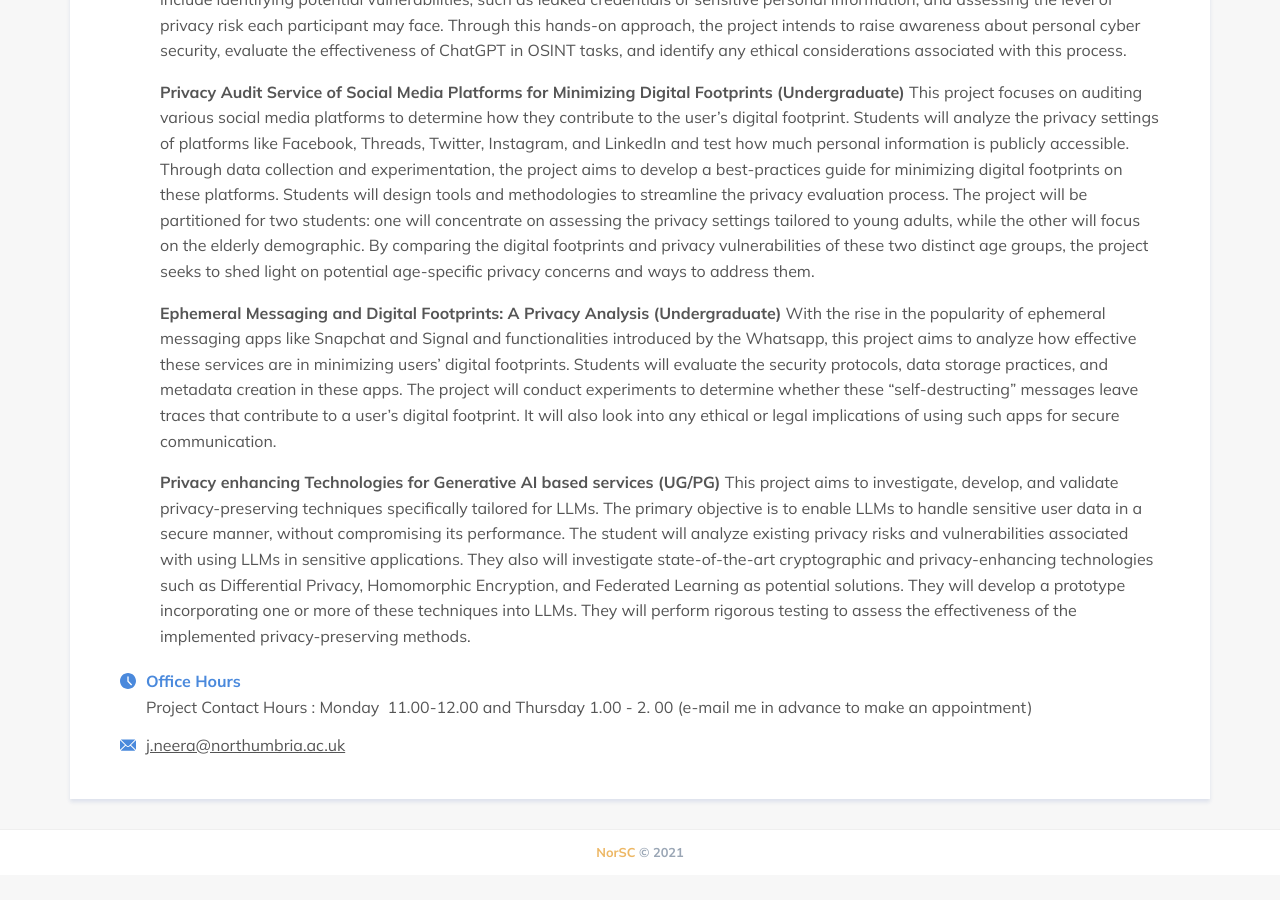
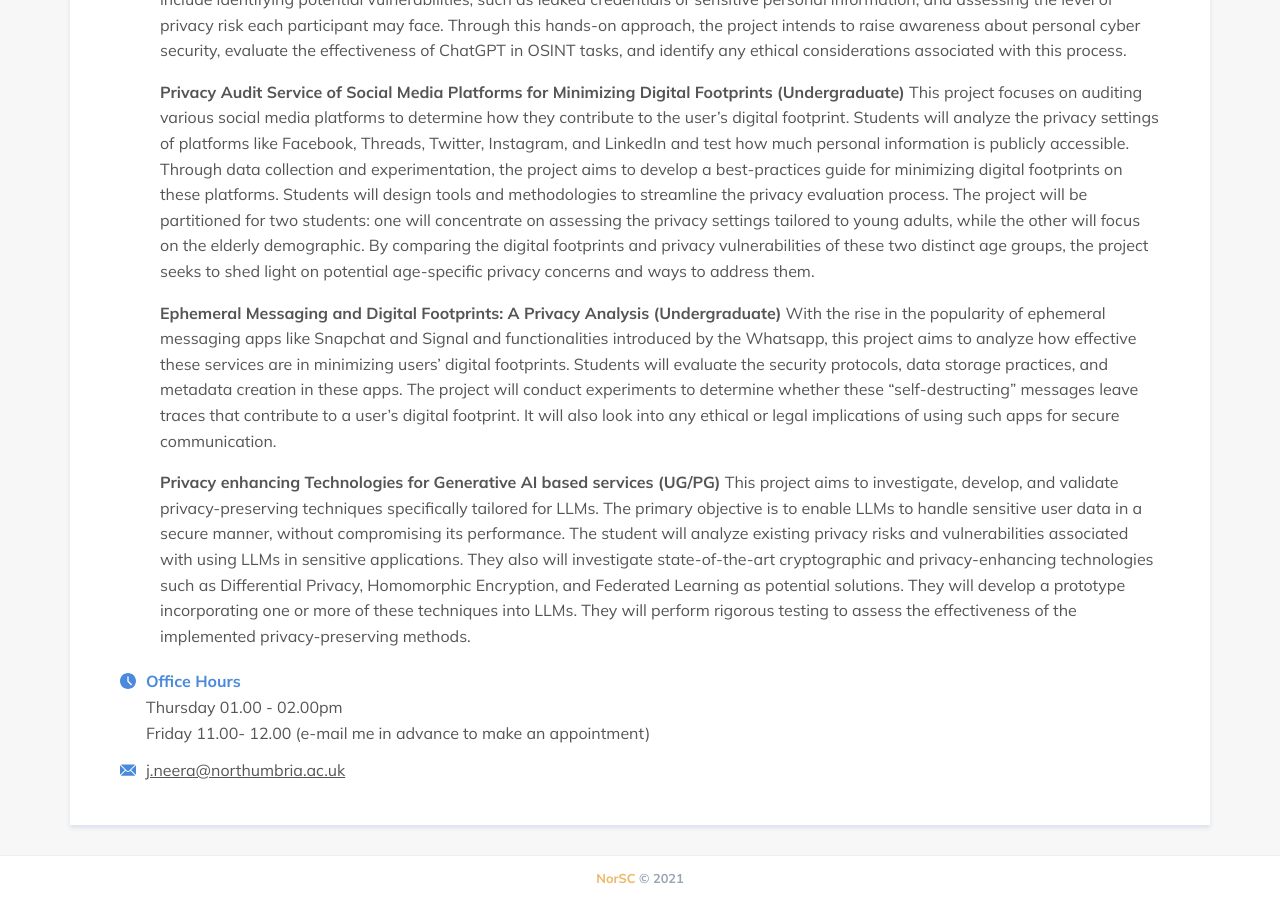
Before and after one commit to NorSC/supervisor-search, a Jekyll site: the page built from _supervisors/jeyamohan-neera.md, in a window 1280 px wide and 900 px high, scrolled down 633 px. Built offline with Jekyll 4.4.1, drawn with Linux system fonts in a browser that asks for light colours; a script that is not in the unit is left out; before the commit the page ends 1508 px from its top, so only the background shows below that.

Commit message:
Update Supervisors “jeyamohan-neera”

```diff
--- a/_supervisors/jeyamohan-neera.md
+++ b/_supervisors/jeyamohan-neera.md
@@ -5,8 +5,9 @@ available: true
 available_msc: true
 available_phd: false
 email: j.neera@northumbria.ac.uk
-office_hours: "Project Contact Hours : Monday  11.00-12.00 and Thursday 1.00 -
-  2. 00 (e-mail me in advance to make an appointment)"
+office_hours: |-
+  Thursday 01.00 - 02.00pm
+  Friday 11.00- 12.00 (e-mail me in advance to make an appointment)
 research_group: Cyber Security and Network Systems
 research_themes:
   - Deep Learning
```
